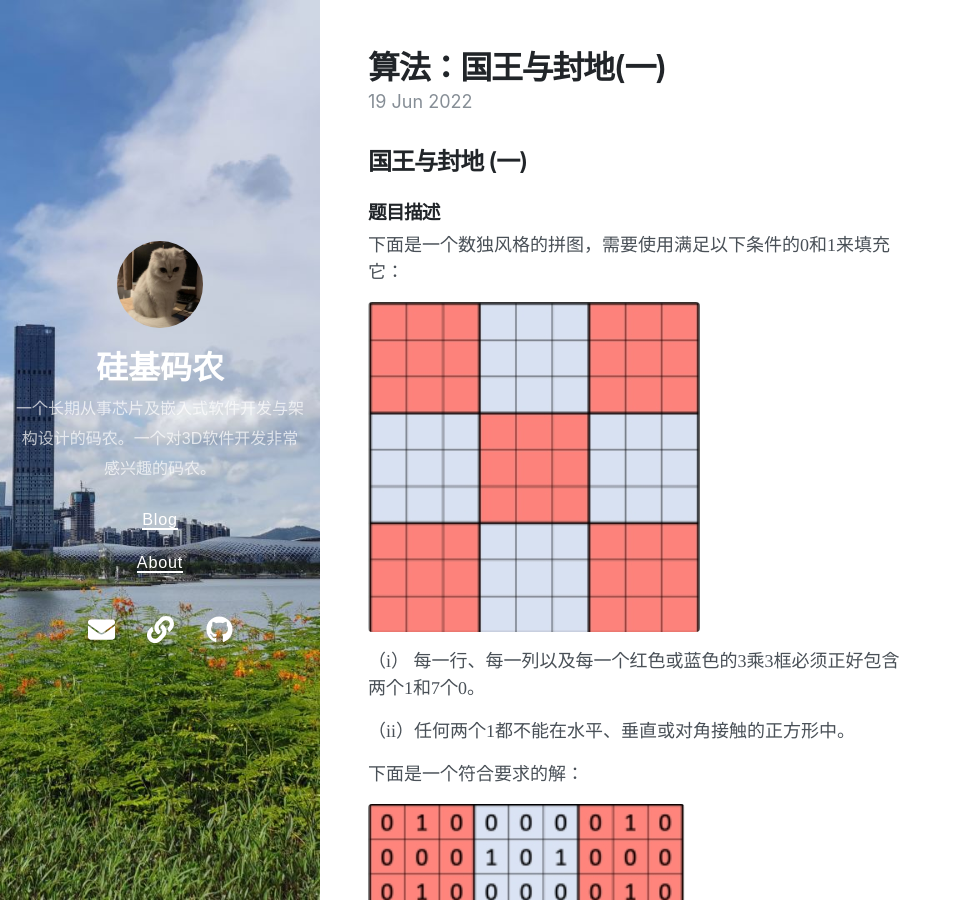
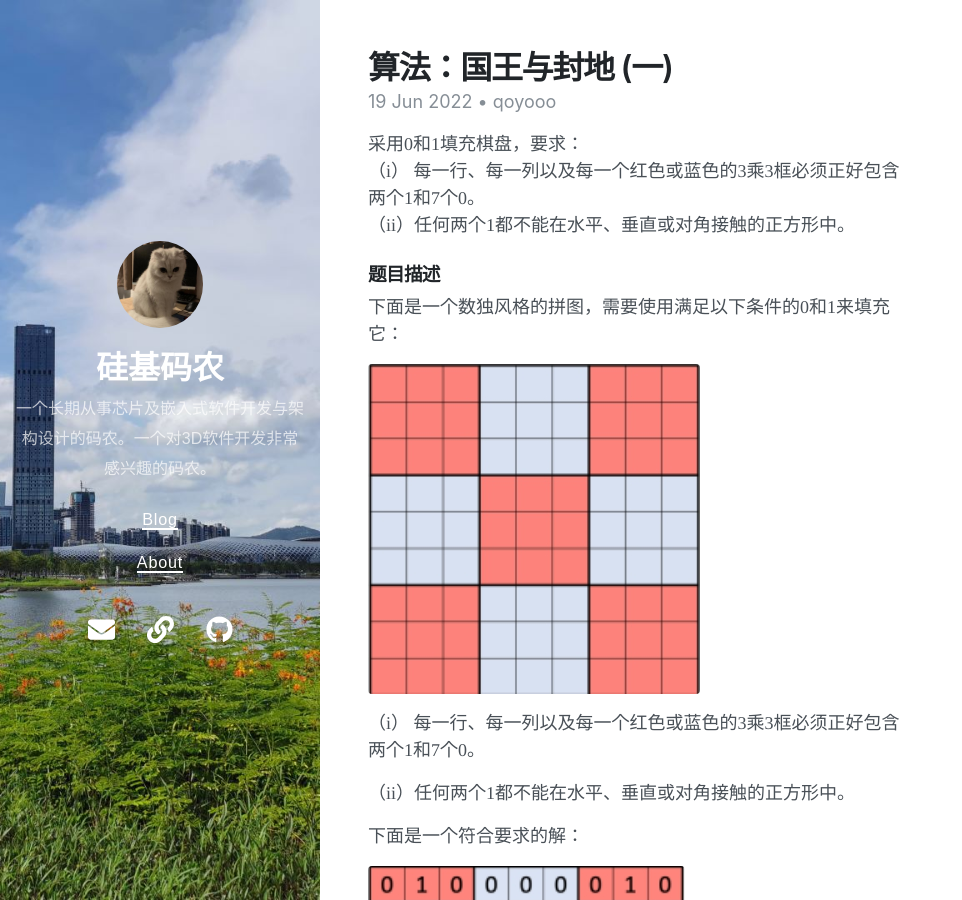
Before and after one commit to qoyooo/qoyooo.github.io, a Jekyll site: the page built from _posts/2022-06-19-算法：国王与封地(一).md, in a window 1280 px wide and 900 px high. Shown: the whole window, without its empty margins (0-962 px from the left). Built offline with Jekyll 4.4.1, drawn with Linux system fonts in a browser that asks for light colours; nearby versions of some CDN libraries; our own code applies the rules of GitHub Pages for plain Markdown files.

Commit message:
modify 算法：国王与封地

```diff
--- a/_posts/2022-06-19-算法：国王与封地(一).md
+++ b/_posts/2022-06-19-算法：国王与封地(一).md
@@ -1,4 +1,14 @@
-## 国王与封地 (一)
+---
+layout: post
+title: 算法：国王与封地 (一)
+author: qoyooo
+tags: [算法, C++]
+date: 2022-06-19 22:13 +0800
+---
+采用0和1填充棋盘，要求：<br>
+（i） 每一行、每一列以及每一个红色或蓝色的3乘3框必须正好包含两个1和7个0。<br>
+（ii）任何两个1都不能在水平、垂直或对角接触的正方形中。<br>
+
 
 ### 题目描述
 
```
